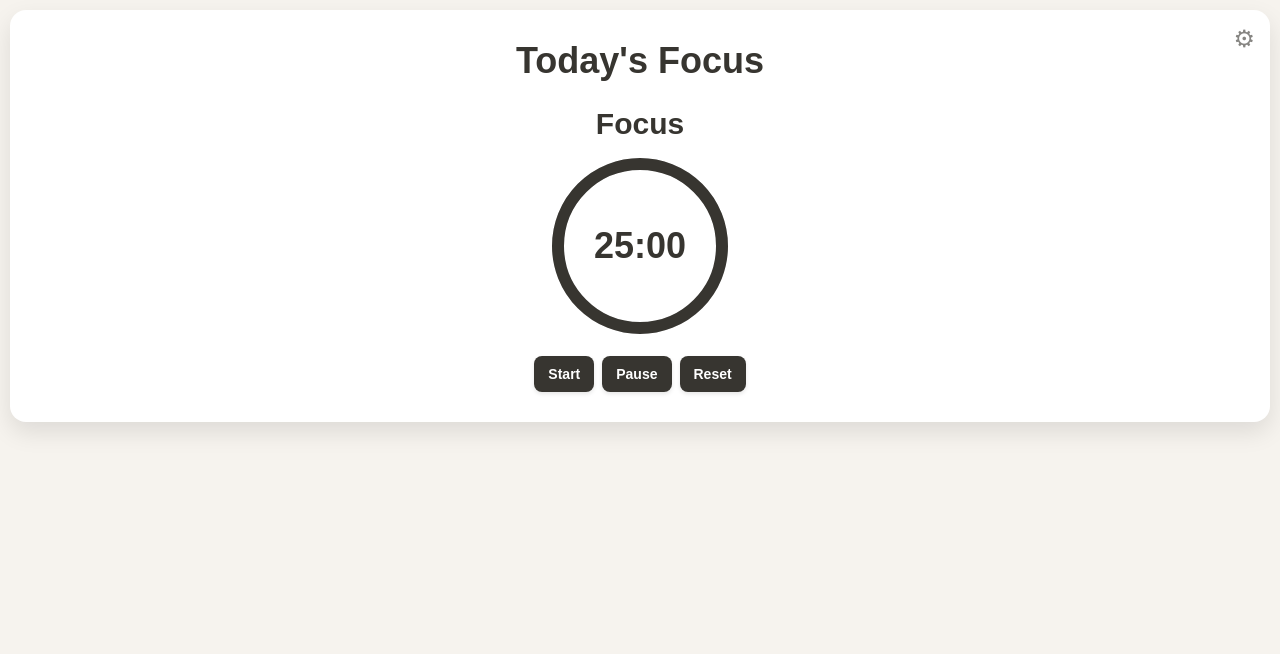
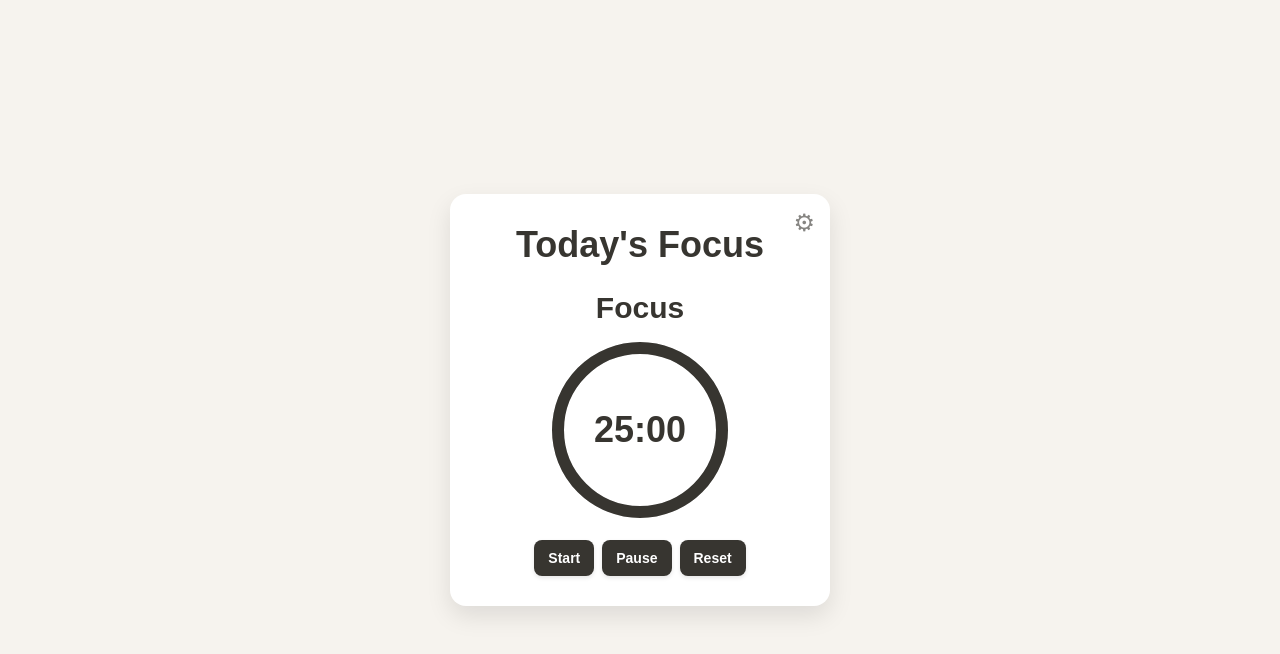
Before and after one commit to noteformstudio/Widget1, a plain HTML site: page index.html in a window 1280 px wide. Drawn offline with Linux system fonts and the light colour scheme.

Commit message:
Update index.html

```diff
--- a/index.html
+++ b/index.html
@@ -7,9 +7,12 @@
 <style>
 body {
   margin: 0;
-  padding: 10px;
+  padding: 0;
   font-family: Arial, sans-serif;
   background: #f6f3ee;
+  display: flex;
+  justify-content: center;
+  align-items: center;
   min-height: 100vh;
   box-sizing: border-box;
 }
@@ -18,8 +21,8 @@ body {
   background: #ffffff;
   padding: 30px;
   border-radius: 16px;
-  width: 100%;
-  max-width: 100%;
+  width: calc(100% - 20px);
+  max-width: 380px;
   min-width: 280px;
   min-height: 250px;
   text-align: center;
@@ -27,6 +30,7 @@ body {
   position: relative;
   transition: all 0.3s ease;
   box-sizing: border-box;
+  margin: 10px;
 }
 
 .header {
```
